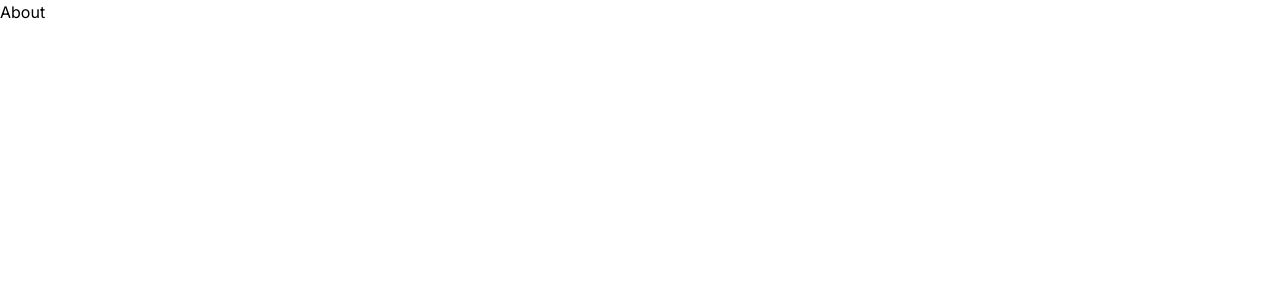
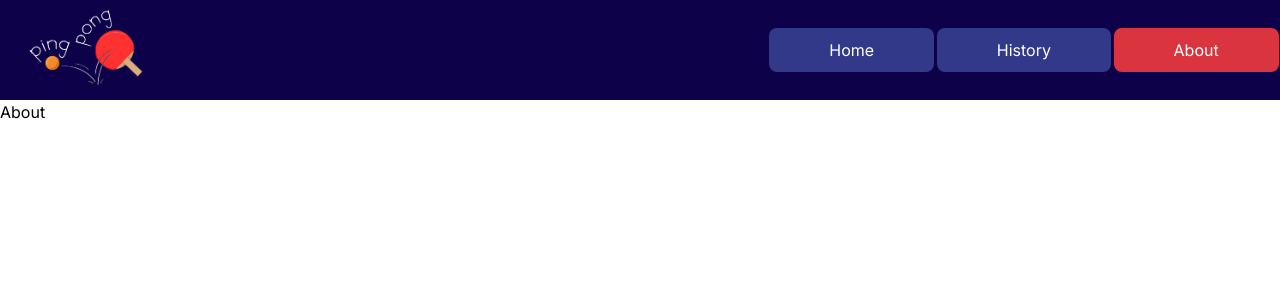
Before and after one commit to soufiane-amt/ft_transcendance, a Next.js app in the folder srcs/front-end/: page /about in a window 1280 px wide. Shown: the top 300 px of the page. Built offline with nearby package versions, Linux system fonts and the light colour scheme.

Commit message:
working on HomePage navbar component

```diff
--- a/srcs/front-end/src/app/about/page.tsx
+++ b/srcs/front-end/src/app/about/page.tsx
@@ -1,5 +1,10 @@
+import HomePageNav from "../../components/HomePage/HomePageNav";
+
 export default function Home() {
   return (
-    <h1>About</h1>
-  )
+    <div>
+      <HomePageNav />
+      <h1>About</h1>
+    </div>
+  );
 }
--- a/srcs/front-end/src/app/history/page.tsx
+++ b/srcs/front-end/src/app/history/page.tsx
@@ -1,5 +1,10 @@
+import HomePageNav from "../../components/HomePage/HomePageNav";
+
 export default function Home() {
   return (
-    <h1>History</h1>
-  )
+    <div>
+      <HomePageNav />
+      <h1>History</h1>
+    </div>
+  );
 }
--- a/srcs/front-end/src/app/page.tsx
+++ b/srcs/front-end/src/app/page.tsx
@@ -4,6 +4,7 @@ export default function Home() {
   return (
     <div>
       <HomePageNav />
+      <h1>Home</h1>
     </div>
   );
 }
--- a/srcs/front-end/src/components/HomePage/HomePageNav.tsx
+++ b/srcs/front-end/src/components/HomePage/HomePageNav.tsx
@@ -4,14 +4,18 @@ import Link from "next/link";
 export default function HomePageNav() {
   return (
     <div className="bg-[#0D0149]  h-[100px] flex justify-between items-center">
-      <div className="m-[25px]">
-        <Image src="/myWhiteLogo.png" width={119.5} height={95.7} alt="Logo" />
+      <div className="m-[25px] w-[20%]">
+        <Image src="/myWhiteLogo.png" width={119.5} height={95.7} alt="Logo" priority={true}/>
       </div>
       <div className="flex items-center justify-around w-[40%] text-white">
-        <Link href="/">Home</Link>
-        <Link href="/history">History</Link>
-        <Link href="/about">About</Link>
+        <Link href="/" className="bg-[#333989] px-[60px] py-[10px] rounded-lg hover:bg-white hover:text-black">Home</Link>
+        <Link href="/history" className="bg-[#333989] px-[60px] py-[10px] rounded-lg hover:bg-white hover:text-black">History</Link>
+        <Link href="/about" className="bg-[#DA343E] px-[60px] py-[10px] rounded-lg hover:bg-white hover:text-black">About</Link>
       </div>
     </div>
   );
 }
+
+
+// TODO: SEARCH FOR RESPONSIVE IN TALIWIND CSS WITH NAV BAR
+// READ MORE ABOUT NEXT AND FETCHING DATA
```
